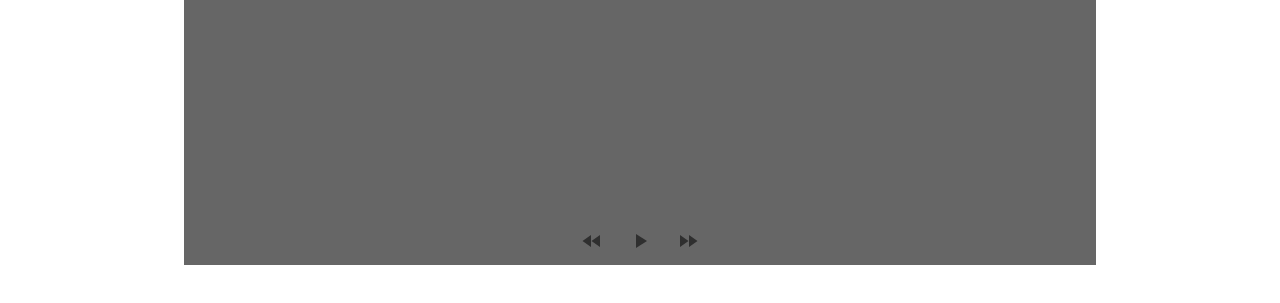
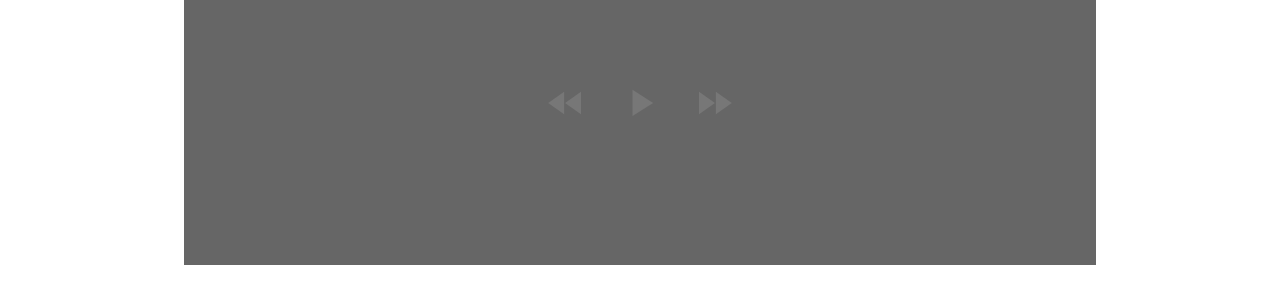
Before and after one commit to AnawaratneMANA/REACT_VIDEO_PLAYER, a React (Create React App) app: page / in a window 1280 px wide. Shown: the part 167-470 px from the top of the page. Built offline with nearby package versions, Linux system fonts and the light colour scheme.

Commit message:
Play rewind forward buttons added to the player.

```diff
--- a/src/App.js
+++ b/src/App.js
@@ -28,7 +28,17 @@ const useStyles = makeStyles({
         flexDirection: "column",
         justifyContent: "space-between",
         zIndex: 1,
+    },
+    controlIcons: {
+        color: "#777",
+        fontSize: 50,
+        transform: "scale(0.9)",
+        "&:hover": {
+            color: "#fff",
+            transform: "scale(1)",
+        }
     }
+
 })
 
 function App() {
@@ -64,6 +74,8 @@ function App() {
                               </Button>
                           </Grid>
                       </Grid>
+
+                      {/*Middle controls*/}
                       <Grid container direction="row" alignItems="center" justify="center">
                           <IconButton className={classes.controlIcons} aria-label="reqind">
                                 <FastRewindIcon fontSize="inherit"/>
@@ -77,6 +89,15 @@ function App() {
                                 <FastForwardIcon fontSize="inherit"/>
                           </IconButton>
                       </Grid>
+
+                      {/*Bottom controls*/}
+                      <Grid container
+                            direction="row"
+                            justify="space-between"
+                            alignItems="center"
+                            style={{padding: 16}}>
+
+                      </Grid>
                   </div>
               </div>
           </Container>
```
